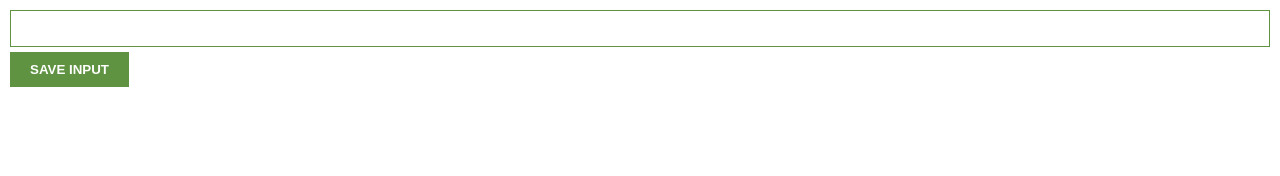
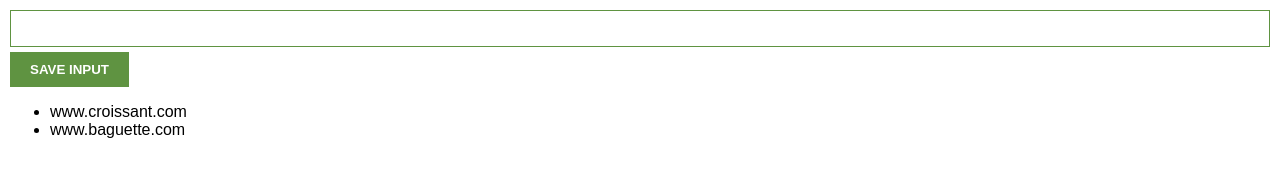
Before and after one commit to adriennfazekas/chrome-extension, a plain HTML site: page index.html in a window 1280 px wide. Drawn offline with Linux system fonts and the light colour scheme.

Commit message:
using inner.HTML

```diff
--- a/index.css
+++ b/index.css
@@ -4,9 +4,7 @@ body {
     padding: 10px;
     font-family: Arial, Helvetica, sans-serif;
 }
-/*
-green color ->
-*/
+
 input {
     width: 100%;
     padding: 10px;
--- a/index.html
+++ b/index.html
@@ -5,6 +5,7 @@
     <body>
         <input type="text" id="input-el">
         <button id="input-btn">SAVE INPUT</button>
+        <ul id="ul-el"></ul>
         <script src="index.js"></script>
     </body>
 </html>
--- a/index.js
+++ b/index.js
@@ -1,9 +1,14 @@
 
-let myLeads = []
+let myLeads = ["www.croissant.com", "www.baguette.com"]
 const inputEl = document.getElementById("input-el")
 const inputBtn = document.getElementById("input-btn")
+const ulEl = document.getElementById("ul-el")
 
 inputBtn.addEventListener("click", function() {
     myLeads.push(inputEl.value)
     console.log(myLeads)
 })
+
+for (let i = 0; i < myLeads.length; i++) {
+    ulEl.innerHTML += "<li>" + myLeads[i] + "</li>"
+}
```
